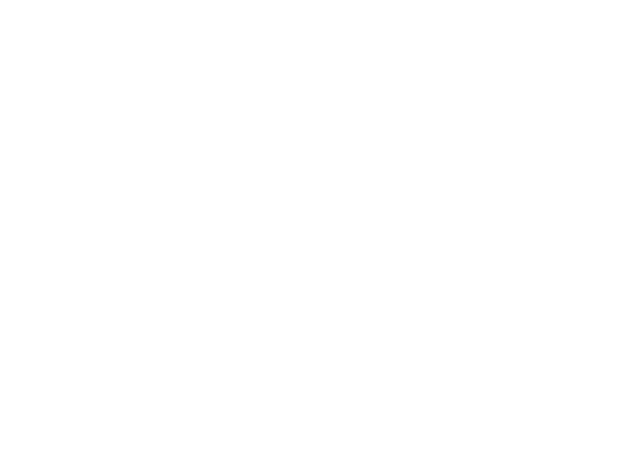
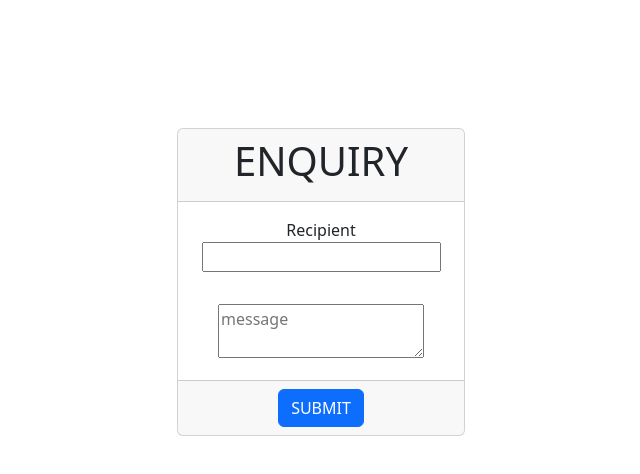
Before and after one commit to Clive-MM/Property-Pulse-, a React (Create React App) app in the folder client/: page /enquiry in a window 1280 px wide. Before the commit this address had no page. Shown: the top 474 px of the page, without its empty margins (351-991 px from the left). Built offline with nearby package versions, Linux system fonts and the light colour scheme.

Commit message:
Frontend Additional Components

```diff
--- a/client/src/App.js
+++ b/client/src/App.js
@@ -20,6 +20,7 @@ import Transactions from './components/Transactions';
 import ViewApartments from './components/ViewApartments';
 import ViewBillings from './components/ViewBillings';
 import Message from './components/Message';
+import Enquiry from './components/Equiry';
 
 function App() {
   return (
@@ -45,6 +46,8 @@ function App() {
       <Route path='/viewpartments' element={<ViewApartments/>}></Route>
       <Route path='/viewbillings' element={<ViewBillings/>}></Route>
       <Route path='/message' element={<Message/>}></Route>
+      <Route path='/enquiry' element={<Enquiry/>}></Route>
+
 
       </Routes>
       </BrowserRouter>
--- /dev/null
+++ b/client/src/components/Equiry.js
@@ -0,0 +1,36 @@
+import React from "react";
+
+function Enquiry(){
+    return (
+        <div className="Notification">
+        <div class="card text-center" style={{width:"18em", marginLeft:"33em", marginTop:"8em"}}>
+          <div class="card-header">
+            <h1>ENQUIRY</h1>
+          </div>
+          <div class="card-body">
+            <form>
+              <div>
+                <label>Recipient</label>
+                <input type="text" id="resident" />
+              </div>
+
+              <div style={{marginTop:"2em"}}>
+                <textarea placeholder="message">
+
+                </textarea>
+              </div>
+
+
+            </form>
+
+          </div>
+          <div class="card-footer text-muted">
+
+              <button type="button" className="btn btn-primary">SUBMIT</button>
+          </div>
+        </div>
+      </div>
+    )
+}
+
+export default Enquiry;
--- a/client/src/components/TenantDashboard.js
+++ b/client/src/components/TenantDashboard.js
@@ -7,7 +7,7 @@ import ViewApartments from "./ViewApartments";
 
 
 import Review from "./Review";
-import Notification from "./Notification";
+import Enquiry from "./Equiry";
 
 import ViewBillings from "./ViewBillings";
 import Message from "./Message";
@@ -73,7 +73,7 @@ function LandlordDashboard() {
           <div className="card" style={{ width: "12em", height: "30em", marginLeft: "4px" }}>
             <div className="card-body">
               <div>
-                <a href="/landlorddashboard">
+                <a href="/tenantDashboard">
                   <h6><strong>DASHBOARD</strong></h6>
                 </a>
               </div>
@@ -89,7 +89,7 @@ function LandlordDashboard() {
               <div onClick={() => handleLinkClick(<ViewBillings />)} style={{ marginTop: "1.5em" }}>
                 <h6>BILLINGS</h6>
               </div>
-              <div onClick={() => handleLinkClick(<Notification />)} style={{ marginTop: "1.5em" }}>
+              <div onClick={() => handleLinkClick(<Enquiry />)} style={{ marginTop: "1.5em" }}>
                 <h6>ENQUIRY</h6>
               </div>
 
```
